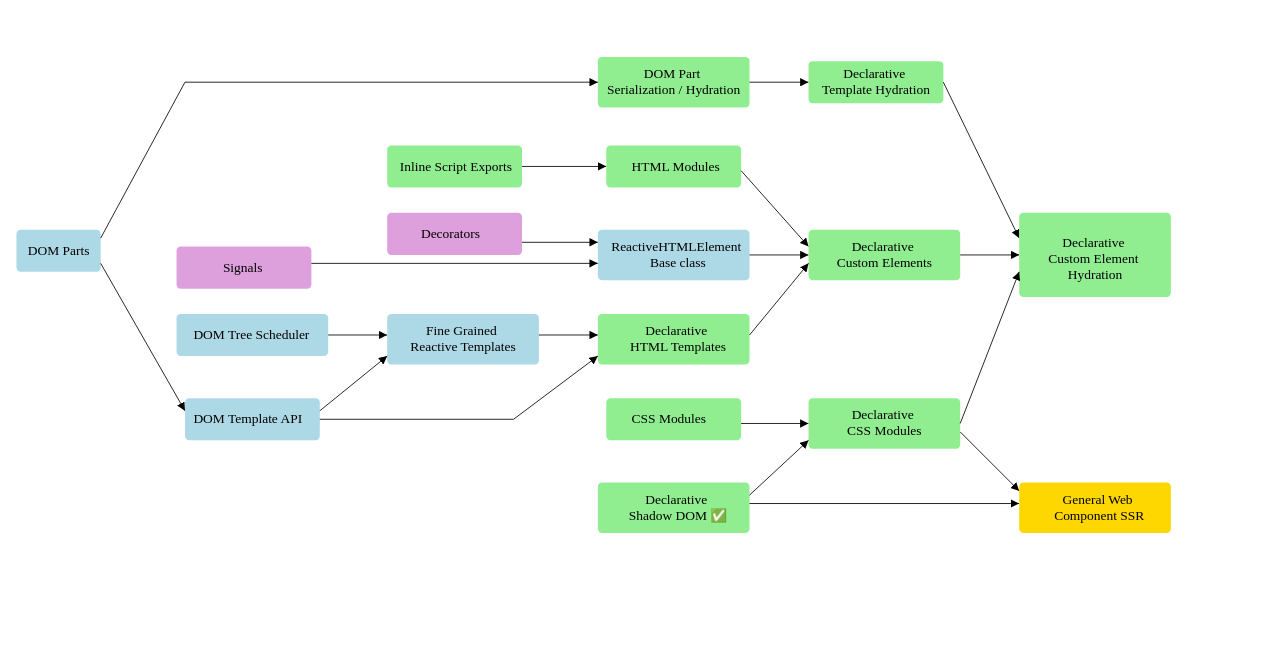
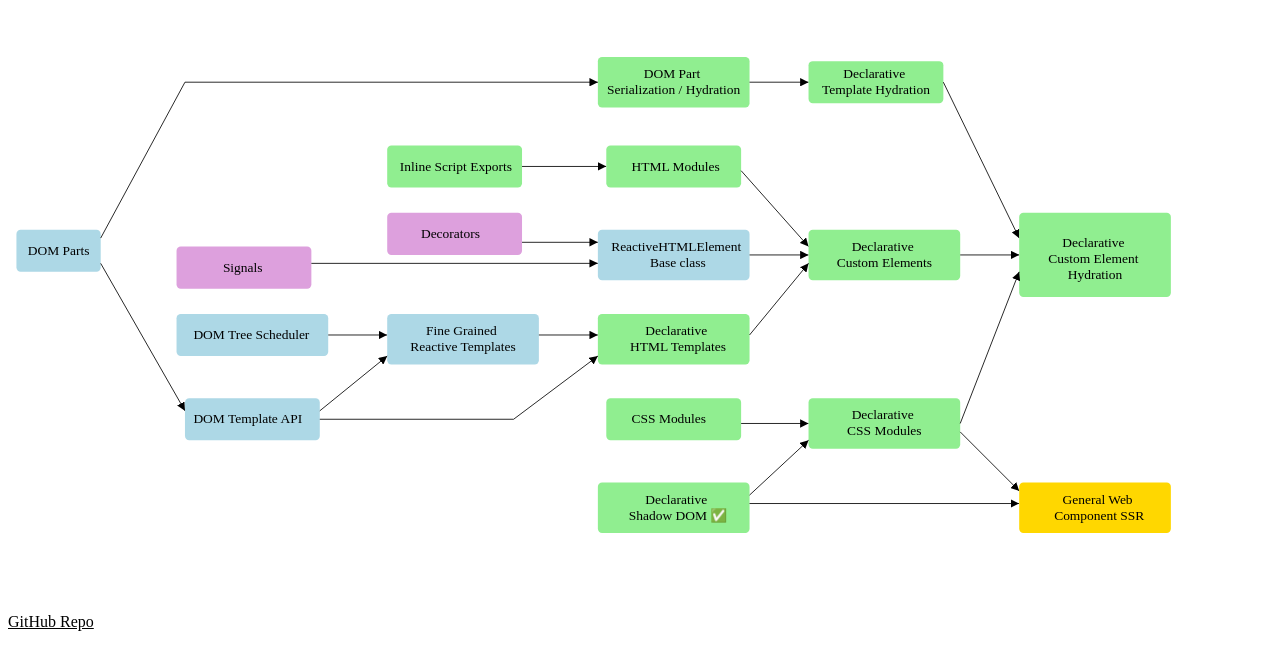
Before and after one commit to fcrozatier/wwpp, a plain HTML site: page index.html in a window 1280 px wide. Shown: the part 61-730 px from the top of the page. Drawn offline with Linux system fonts and the light colour scheme.

Commit message:
link back to the repo

```diff
--- a/index.html
+++ b/index.html
@@ -304,10 +304,19 @@
       </defs>
     </svg>
 
+    <div>
+      <a href="https://github.com/fcrozatier/wwpp">GitHub Repo</a>
+    </div>
+
     <style>
       h1 {
         text-align: center;
       }
+
+      a {
+        color: black
+      }
+
       .done {
         position: absolute;
 
```
